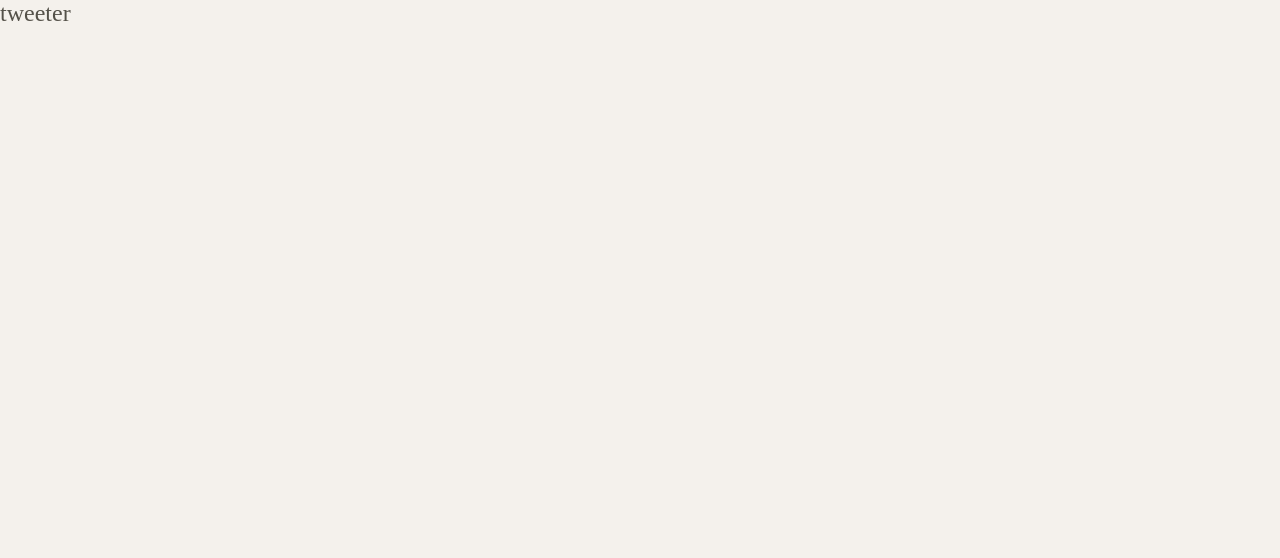
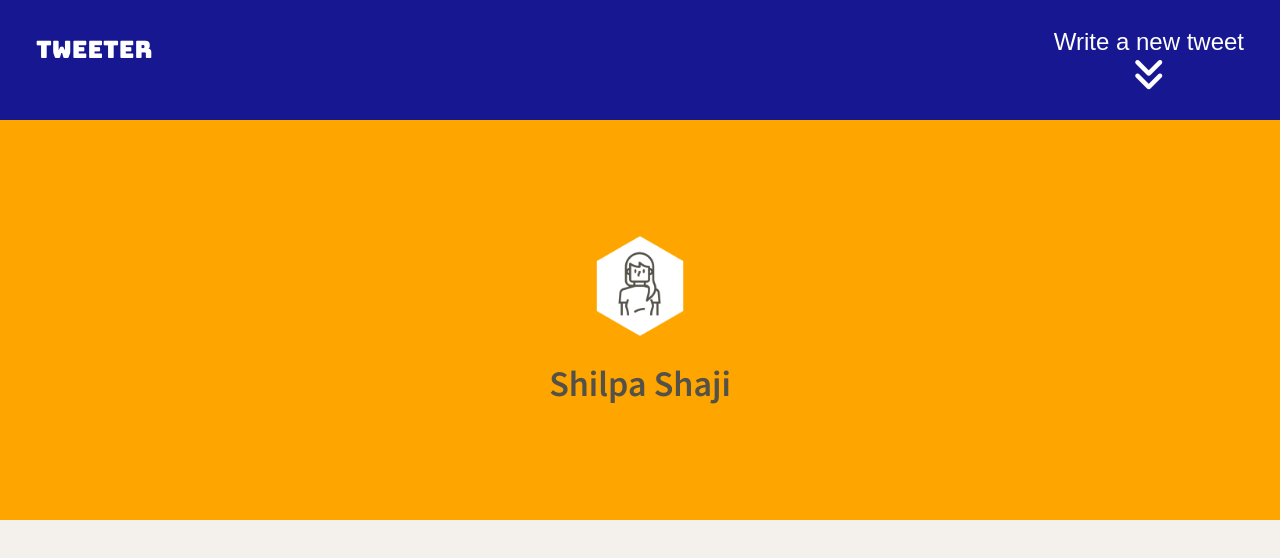
Before and after one commit to shilpashaji1204/chiptweeter, a website: page public/index.html in a window 1280 px wide. Drawn offline with nearby package versions, Linux system fonts and the light colour scheme.

Commit message:
Co-authored-by: Konstantin Toroshchin <ktoroshchin@users.noreply.github.com>

```diff
--- a/public/index.html
+++ b/public/index.html
@@ -1,6 +1,10 @@
 <!DOCTYPE html>
 <html lang="en">
   <head>
+  <link rel="preconnect" href="https://fonts.googleapis.com">
+  <link rel="preconnect" href="https://fonts.gstatic.com" crossorigin>
+  <link href="https://fonts.googleapis.com/css2?family=Bungee&family=Source+Sans+Pro:ital,wght@0,300;0,600;1,300;1,600&display=swap" rel="stylesheet">
+  <link rel="stylesheet" href="https://cdnjs.cloudflare.com/ajax/libs/font-awesome/6.4.0/css/all.min.css" integrity="sha512-iecdLmaskl7CVkqkXNQ/ZH/XLlvWZOJyj7Yy7tcenmpD1ypASozpmT/E0iPtmFIB46ZmdtAc9eNBvH0H/ZpiBw==" crossorigin="anonymous" referrerpolicy="no-referrer" />
     <!-- Meta Information -->
     <title>Tweeter - Home Page</title>
 
@@ -9,7 +13,8 @@
 
     <!-- App CSS -->
     <link rel="stylesheet" href="/styles/layout.css" type="text/css" />
-
+    <link rel="stylesheet" href="/styles/nav.css" type="text/css" />
+    <link rel="stylesheet" href="/styles/header.css" type="text/css" />
     <!-- External JS -->
     <script src="https://ajax.googleapis.com/ajax/libs/jquery/3.4.1/jquery.min.js"></script>
 
@@ -21,8 +26,17 @@
     <!-- Top nav bar (fixed) -->
     <nav>
       <span>tweeter</span>
+      <div class="tweet">
+        <span>Write a new tweet</span>
+        <i class="fas fa-angle-double-down"></i>
+      </div>
     </nav>
 
+    <header class="header">
+        <img class="header__image" src="/images/profile-hex.png" />
+        <br/>
+        <h2 class="header__name">Shilpa Shaji</h2>
+    </header>
     <!-- Page-specific (main) content here -->
     <main class="container"></main>
   </body>
--- /dev/null
+++ b/public/styles/header.css
@@ -0,0 +1,24 @@
+.header {
+    display: flex;
+    flex-direction: column;
+    justify-content: center;
+    align-items: center;
+    height: 400px;
+    width: 100%;
+    /* margin: auto; */
+    background-color: orange;
+  }
+
+  .header__image{
+    width: 100px;
+    height: 100px;
+  }
+
+  .header__name {
+    margin: 0;
+    /* width: fit-content; */
+  }
+
+  .name {
+    text-align: center;
+  }
--- a/public/styles/layout.css
+++ b/public/styles/layout.css
@@ -19,7 +19,13 @@ body {
   background-color: #f4f1ec;
   font-size: 24px;
 }
+* {
+  font-family: 'Source Sans Pro', sans-serif;
+}
 
+.nav {
+  font-family: 'Bungee', cursive;
+}
 /*
  * Additional CSS can be defined below or in other CSS files, as per instructions
  */
--- /dev/null
+++ b/public/styles/nav.css
@@ -0,0 +1,32 @@
+nav {
+  display: flex;
+    width: 100%;
+    height: 120px;
+    background-color: rgb(23, 23, 146);
+    color: white;
+    font-family: 'Bungee', sans-serif;
+    padding: 1.5em;
+    justify-content: space-between;
+  }
+
+  nav span {
+    font-family: 'Bungee', sans-serif;
+  }
+
+  .tweet {
+    display: flex;
+    flex-direction: column;
+    justify-content: center;
+    align-items: center;
+  }
+
+  .tweet span {
+    font-family: sans-serif;
+  }
+
+  .fa-angle-double-down {
+    font-size: 1.5em;
+  }
+.h2 {
+
+}
```
Also changed, not shown: server/data-files/initial-tweets.json (+5 -5 lines), 1 other file.
